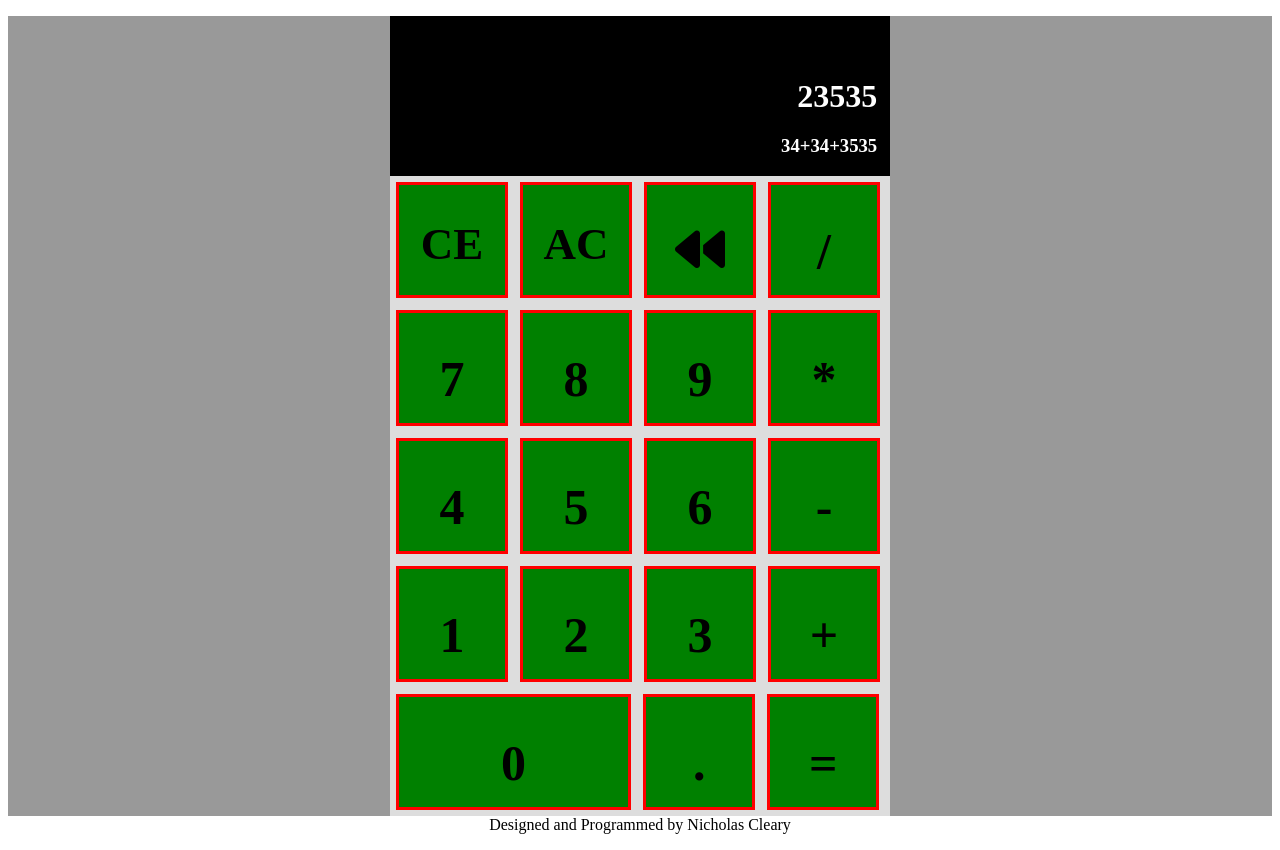
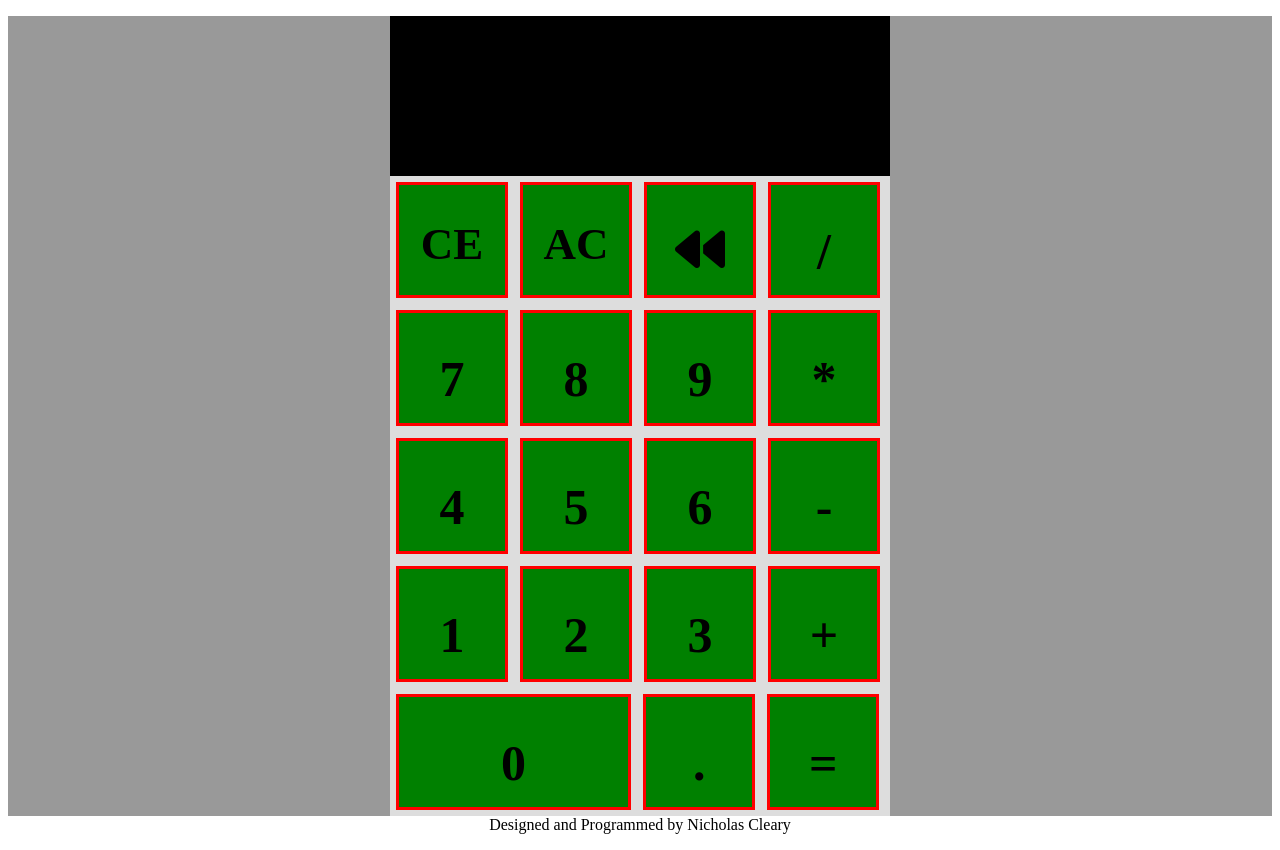
Before and after one commit to Hijerboa/personalWebsite, a plain HTML site: page JavascriptCalculator.html in a window 1280 px wide. Drawn offline with nearby package versions, Linux system fonts and the light colour scheme.

Commit message:
Currently working on implementing the basic JS functions

```diff
--- a/JavascriptCalculator.html
+++ b/JavascriptCalculator.html
@@ -94,6 +94,9 @@
   <script src="https://code.jquery.com/jquery-3.2.1.slim.min.js" integrity="sha384-KJ3o2DKtIkvYIK3UENzmM7KCkRr/rE9/Qpg6aAZGJwFDMVNA/GpGFF93hXpG5KkN" crossorigin="anonymous"></script>
   <script src="https://cdnjs.cloudflare.com/ajax/libs/popper.js/1.11.0/umd/popper.min.js" integrity="sha384-b/U6ypiBEHpOf/4+1nzFpr53nxSS+GLCkfwBdFNTxtclqqenISfwAzpKaMNFNmj4" crossorigin="anonymous"></script>
   <script language = "javascript">
+  	var solution;
+	var currentProblem = [];
+	var currentItem = [];
 		$(document).ready(function() {
 			console.log(window.screen.availWidth);
       if(window.screen.availWidth > 500){
@@ -111,6 +114,8 @@
 					$('#Center').css("width", ($("body").width()));
 				}).trigger("resize");
 			}
+		$("#ScreenWritingAnswer").html("");
+		$("#ScreenWritingProblem").html("");
     });
 
 	</script>
```
